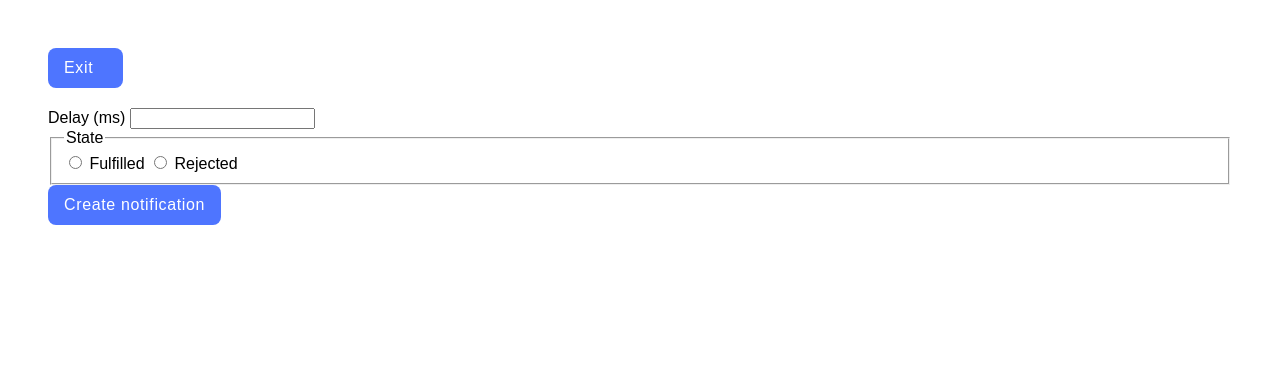
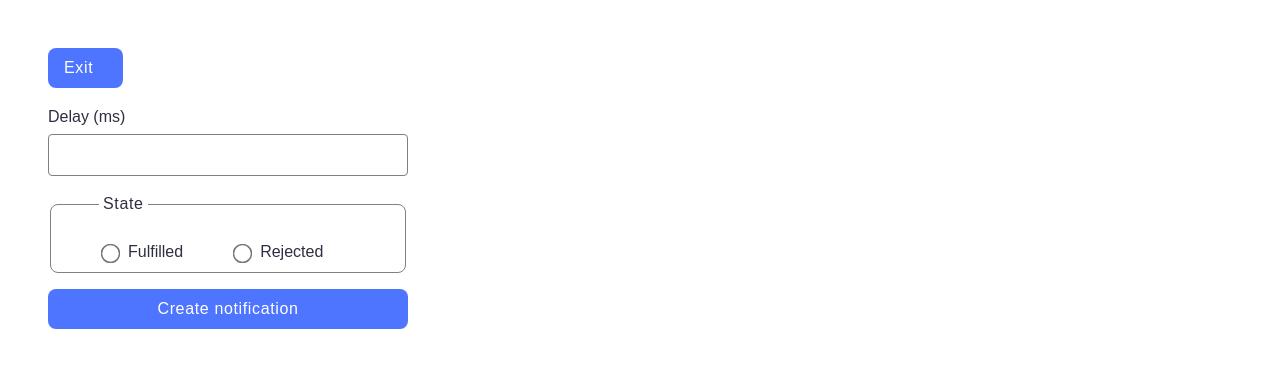
Before and after one commit to Yuliia-Zaruba/goit-js-hw-10, a website built with Vite: page src/2-snackbar.html in a window 1280 px wide. Built offline with nearby package versions, Linux system fonts and the light colour scheme.

Commit message:
Update 2-snackbar.css

```diff
--- a/src/css/2-snackbar.css
+++ b/src/css/2-snackbar.css
@@ -2,7 +2,6 @@ body {
   font-family: 'Montserrat', sans-serif;
   padding: 40px;
 }
-
 a {
   text-decoration: none;
 }
@@ -37,84 +36,99 @@ a {
   background-color: #6c8cff;
 }
 
-.flatpickr-input,
-button {
-  display: inline-flex;
-  align-items: center;
+.form {
+  display: flex;
+  width: 360px;
+  flex-direction: column;
+  gap: 16px;
 }
 
-.flatpickr-input {
-  box-sizing: border-box;
-  border: 1px solid #808080;
-  box-shadow: none;
-  border-radius: 8px;
-  width: 272px;
-  height: 40px;
+.delay-label {
+  display: flex;
+  flex-direction: column;
+  font-size: 16px;
+  color: #2e2f42;
+  gap: 8px;
+  text-align: left;
+  font-weight: 500;
+}
+
+input[type='number'] {
   padding: 8px 16px;
-  margin-right: 8px;
   font-weight: 400;
   font-size: 16px;
   line-height: 150%;
   letter-spacing: 0.04em;
   color: #2e2f42;
-  transition: border-color 300ms cubic-bezier(0.645, 0.045, 0.355, 1);
+  border: 1px solid #808080;
+  border-radius: 4px;
+  box-shadow: none;
+  outline: none;
 }
-.flatpickr-input:hover {
+
+input[type='number']:hover {
   border-color: #000000;
 }
-.flatpickr-input.active {
-  outline: none;
-  box-shadow: none;
-  border: 1px solid #4e75ff;
-}
-input:disabled {
-  color: #808080;
+
+input[type='number']:focus {
+  border-color: #4e75ff;
 }
 
+fieldset {
+  display: flex;
+  gap: 48px;
+  border: 1px solid #808080;
+  border-radius: 8px;
+  padding-top: 24px;
+  padding-bottom: 8px;
+  padding-right: 48px;
+  padding-left: 48px;
+}
+
+fieldset:hover {
+  border-color: #000000;
+}
+fieldset:active {
+  border-color: #000000;
+}
+
+legend {
+  font-weight: 400;
+  font-size: 16px;
+  line-height: 150%;
+  letter-spacing: 0.04em;
+  color: #2e2f42;
+  padding: 0 4px;
+}
+
+.fielldset-label {
+  display: flex;
+  gap: 8px;
+  align-items: center;
+  font-weight: 400;
+  font-size: 16px;
+  line-height: 150%;
+  color: #2e2f42;
+}
+input[type='radio'] {
+  transform: scale(1.5);
+}
 button {
-  cursor: pointer;
-  box-shadow: none;
-  border: none;
-  box-sizing: border-box;
   border-radius: 8px;
+  padding: 8px 16px;
+  width: 360px;
+  height: 40px;
   background-color: #4e75ff;
-  padding: 8px 16px;
-  height: 40px;
   font-weight: 500;
   font-size: 16px;
   line-height: 150%;
   letter-spacing: 0.04em;
-  color: #ffffff;
+  color: #fff;
+  border: none;
+  cursor: pointer;
   transition: background-color 300ms cubic-bezier(0.645, 0.045, 0.355, 1);
 }
 
 button:hover {
   background-color: #6c8cff;
 }
-
-button:disabled {
-  color: #989898;
-  background-color: #cfcfcf;
-}
-
-.timer {
-  display: flex;
-  gap: 24px;
-  margin-top: 32px;
-}
-.field {
-}
-.value {
-  font-weight: 400;
-  font-size: 40px;
-  line-height: 120%;
-  letter-spacing: 0.04em;
-  color: #2e2f42;
-}
-.label {
-  display: flex;
-  font-weight: 400;
-  font-size: 16px;
-  line-height: 150%;
-  color: #2e2f42;
-}
```
